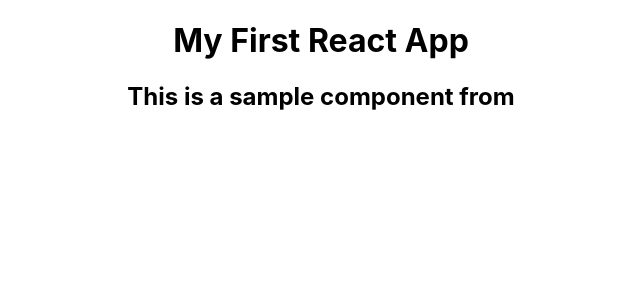
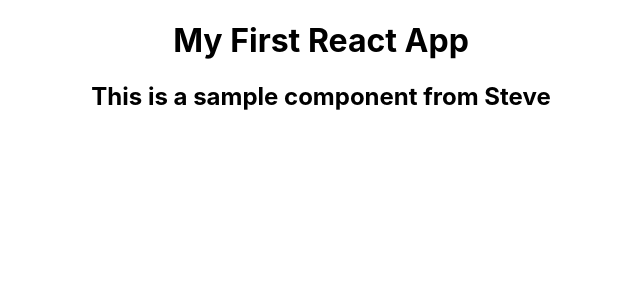
Before and after one commit to Buteya/repo, a React (Create React App) app in the folder react/react-app/: page / in a window 1280 px wide. Shown: the top 300 px of the page, without its empty margins (319-959 px from the left). Built offline with nearby package versions, Linux system fonts and the light colour scheme.

Commit message:
corrected an error on sample in app.js

```diff
--- a/react/react-app/src/App.js
+++ b/react/react-app/src/App.js
@@ -6,7 +6,7 @@ function App() {
   return (
     <div className="App">
       <Message />
-      <Sample />
+      <Sample name="Steve"/>
     </div>
   );
 }
```
